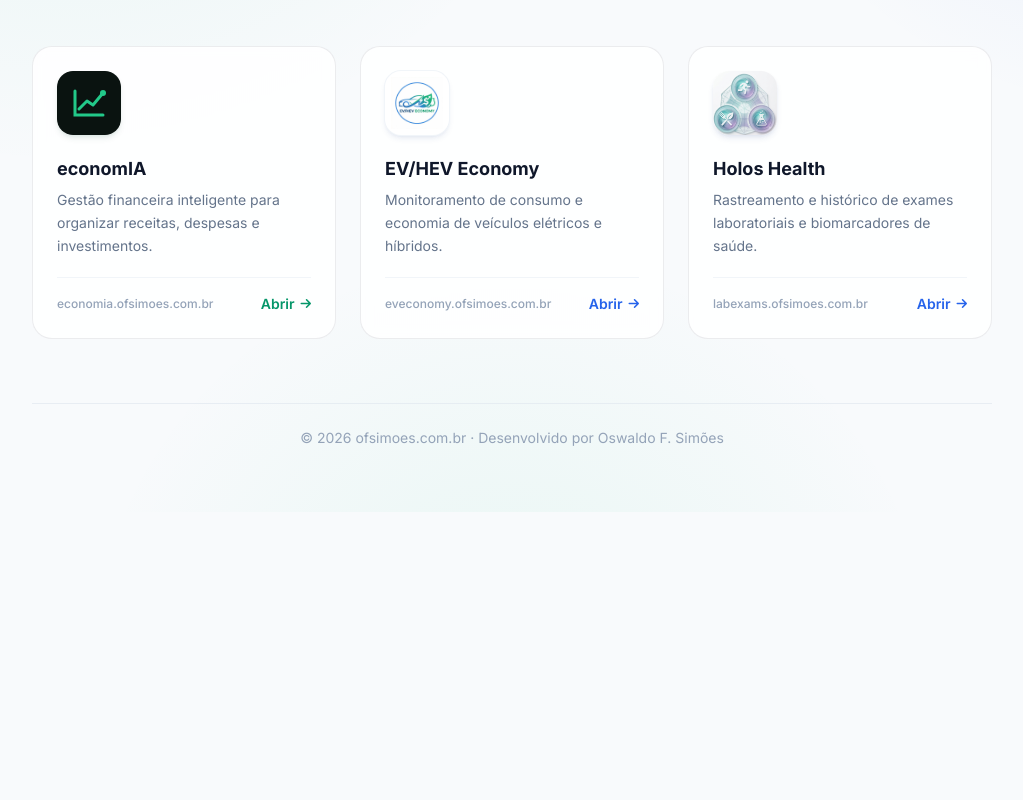
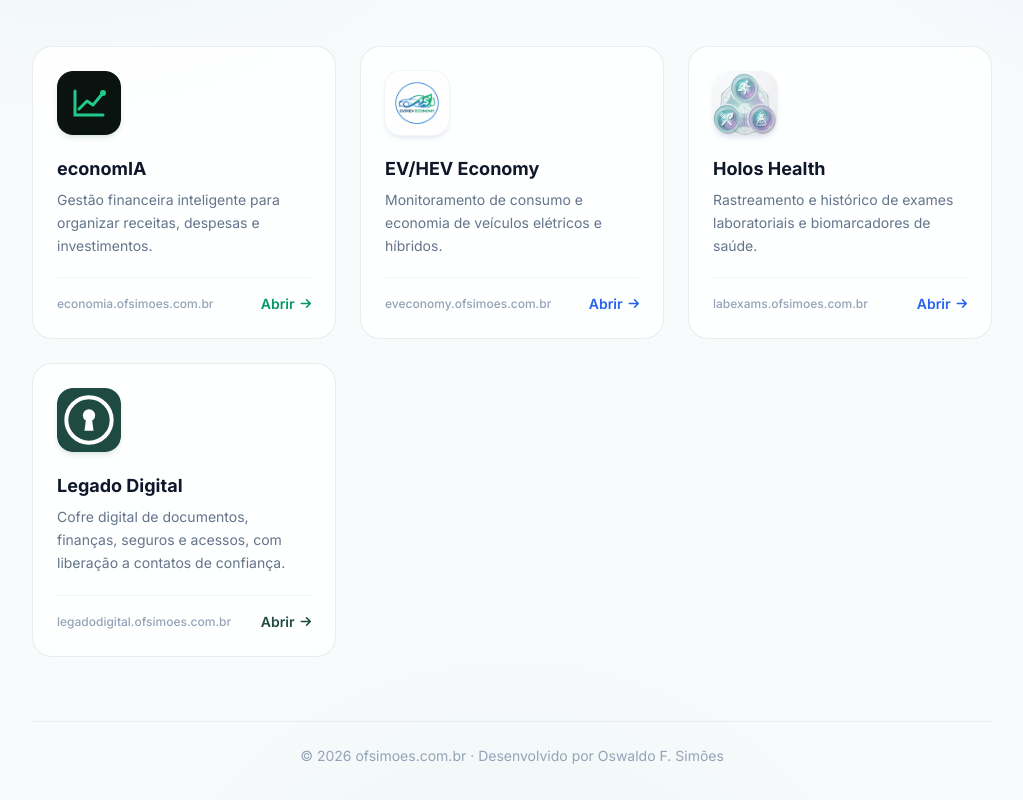
Before and after one commit to ofsimoes/portal-ofsimoes, a plain HTML site: page index.html in a window 1280 px wide. Shown: the part 324-1124 px from the top of the page, without its empty margins (128-1151 px from the left). Before the commit the page ends 836 px from the top, so only its background shows below. Drawn offline with nearby package versions, Linux system fonts and the light colour scheme.

Commit message:
Adiciona card do Legado Digital na home
Co-Authored-By: Claude Opus 5.5 <noreply@anthropic.com>

```diff
--- a/index.html
+++ b/index.html
@@ -215,6 +215,28 @@
             </span>
           </div>
         </a>
+        <!-- ---------- App 4: Legado Digital ---------- -->
+        <a
+          href="https://legadodigital.ofsimoes.com.br"
+          class="app-card group flex flex-col p-6"
+          style="--accent: #1f4a42; --accent-2: #a27b45"
+        >
+          <div class="logo-tile mb-5 h-16 w-16 overflow-hidden rounded-2xl shadow-md shadow-emerald-900/10">
+            <img src="/assets/legadodigital.svg" alt="Logo do Legado Digital" class="h-full w-full" />
+          </div>
+          <h2 class="text-lg font-bold text-slate-900">Legado Digital</h2>
+          <p class="mt-1.5 flex-1 text-sm leading-relaxed text-slate-500">
+            Cofre digital de documentos, finanças, seguros e acessos, com liberação a contatos de confiança.
+          </p>
+          <div class="mt-5 flex items-center justify-between border-t border-slate-100 pt-4">
+            <span class="text-xs font-medium text-slate-400">legadodigital.ofsimoes.com.br</span>
+            <span
+              class="cta-arrow inline-flex items-center gap-1.5 text-sm font-semibold text-[#1f4a42]"
+            >
+              Abrir <i class="fa-solid fa-arrow-right text-xs"></i>
+            </span>
+          </div>
+        </a>
       </main>
 
       <!-- ===================== RODAPÉ ===================== -->
```
Also changed, not shown: assets/legadodigital.svg (added).
